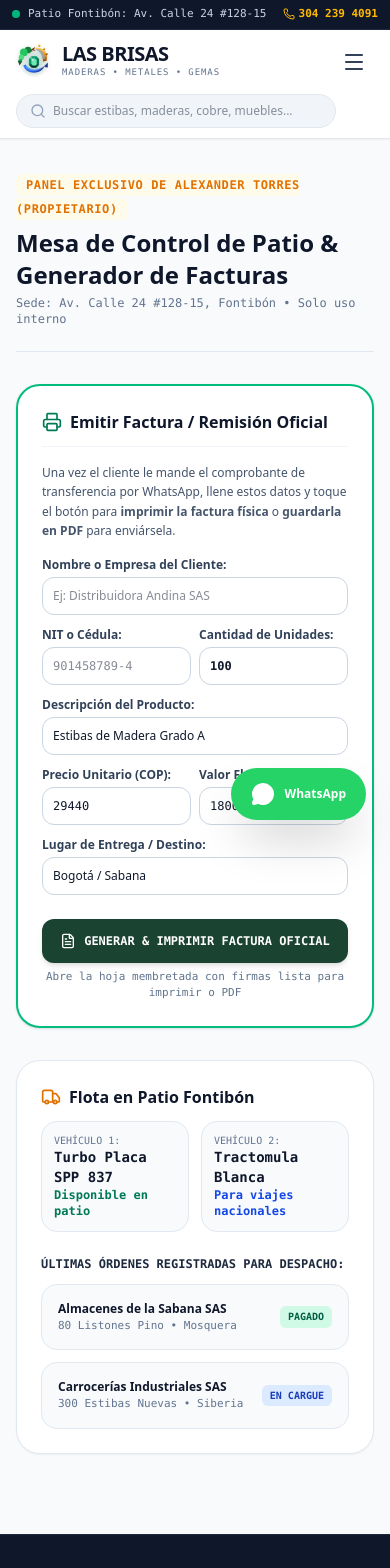
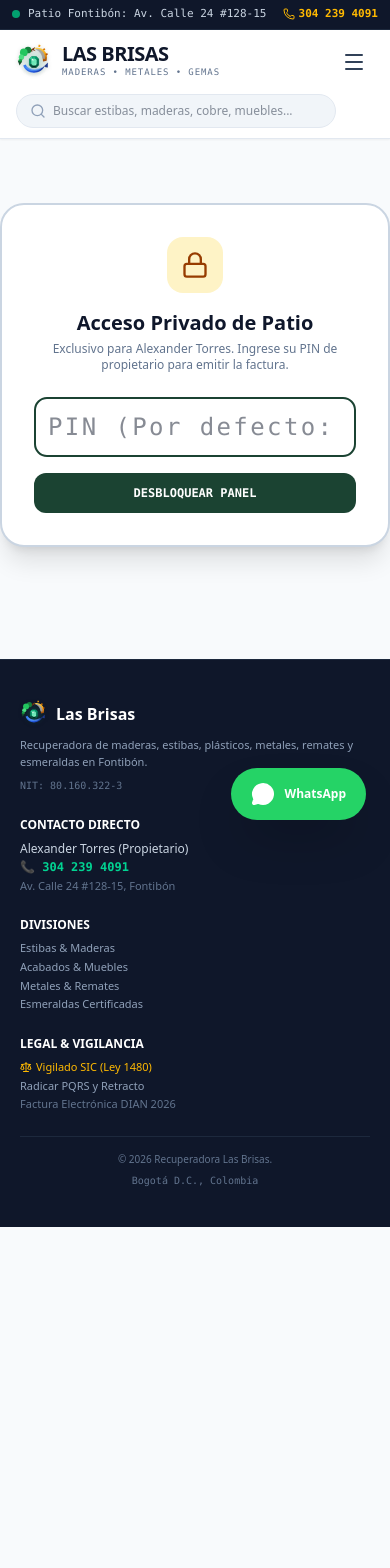
Before and after one commit to GabitooGeek/las_brisas, a Next.js app: page /admin in a window 390 px wide. Shown: the top 1568 px of the page. After the commit the page ends 1227 px from the top, so only its background shows below. Built offline with nearby package versions, Linux system fonts and the light colour scheme.

Commit message:
feat: auto-llenado automatico de factura para alexander con bloqueo de PIN

```diff
--- a/src/app/admin/page.tsx
+++ b/src/app/admin/page.tsx
@@ -1,197 +1,258 @@
 "use client";
 
-import React, { useState } from "react";
+import React, { useState, useEffect, Suspense } from "react";
 import Link from "next/link";
+import { useSearchParams } from "next/navigation";
 import {
   Truck,
+  Printer,
   FileText,
+  Lock,
+  Unlock,
   CheckCircle2,
-  MapPin,
-  Printer,
-  Building2,
-  PlusCircle,
-  ExternalLink
+  Sparkles,
+  ArrowRight
 } from "lucide-react";
 
-export default function AdminPatioPage() {
-  // Mini formulario para que Alexander genere la factura cuando le llegue el comprobante
+export const dynamic = "force-dynamic";
+
+function AdminPatioContenido() {
+  const searchParams = useSearchParams();
+
+  // PIN de seguridad para que el cliente no pueda entrar (Por defecto: 1234)
+  const [pin, setPin] = useState("");
+  const [autenticado, setAutenticado] = useState(false);
+
+  // Estados del formulario
   const [clienteFactura, setClienteFactura] = useState("");
   const [nitFactura, setNitFactura] = useState("");
-  const [productoFactura, setProductoFactura] = useState("Estibas de Madera Grado A");
-  const [cantFactura, setCantFactura] = useState("100");
-  const [precioUnitFactura, setPrecioUnitFactura] = useState("29440");
-  const [fleteFactura, setFleteFactura] = useState("180000");
-  const [dirFactura, setDirFactura] = useState("Bogotá / Sabana");
+  const [telefonoFactura, setTelefonoFactura] = useState("");
+  const [productoFactura, setProductoFactura] = useState("");
+  const [cantFactura, setCantFactura] = useState("");
+  const [precioUnitFactura, setPrecioUnitFactura] = useState("");
+  const [fleteFactura, setFleteFactura] = useState("");
+  const [dirFactura, setDirFactura] = useState("");
 
-  const urlFacturaGenerada = `/factura?cliente=${encodeURIComponent(clienteFactura || "CLIENTE GENERAL")}&nit=${encodeURIComponent(nitFactura || "Sin NIT")}&item=${encodeURIComponent(productoFactura)}&cant=${cantFactura}&unit=${precioUnitFactura}&flete=${fleteFactura}&dir=${encodeURIComponent(dirFactura)}`;
+  // AUTO-LLENADO AUTOMÁTICO DESDE EL LINK DE WHATSAPP
+  useEffect(() => {
+    const c = searchParams.get("cliente");
+    const n = searchParams.get("nit");
+    const tel = searchParams.get("tel");
+    const item = searchParams.get("item");
+    const cant = searchParams.get("cant");
+    const unit = searchParams.get("unit");
+    const flete = searchParams.get("flete");
+    const dir = searchParams.get("dir");
 
+    if (c) setClienteFactura(c);
+    if (n) setNitFactura(n);
+    if (tel) setTelefonoFactura(tel);
+    if (item) setProductoFactura(item);
+    if (cant) setCantFactura(cant);
+    if (unit) setPrecioUnitFactura(unit);
+    if (flete) setFleteFactura(flete);
+    if (dir) setDirFactura(dir);
+
+    // Si ya inició sesión antes en este teléfono, lo recuerda
+    if (localStorage.getItem("admin_las_brisas") === "true") {
+      setAutenticado(true);
+    }
+  }, [searchParams]);
+
+  const verificarPin = (e: React.FormEvent) => {
+    e.preventDefault();
+    if (pin === "1234") {
+      setAutenticado(true);
+      localStorage.setItem("admin_las_brisas", "true");
+    } else {
+      alert("PIN incorrecto. Solo personal autorizado de Las Brisas.");
+    }
+  };
+
+  const urlFacturaGenerada = `/factura?cliente=${encodeURIComponent(clienteFactura || "CLIENTE GENERAL")}&nit=${encodeURIComponent(nitFactura || "Sin NIT")}&tel=${encodeURIComponent(telefonoFactura || "")}&item=${encodeURIComponent(productoFactura || "Mercancía")}&cant=${cantFactura || 1}&unit=${precioUnitFactura || 0}&flete=${fleteFactura || 0}&dir=${encodeURIComponent(dirFactura || "Patio Fontibón")}`;
+
+  // SI NO ESTÁ AUTENTICADO: PIDE EL PIN
+  if (!autenticado) {
+    return (
+      <div className="max-w-md mx-auto my-16 p-8 bg-white border-2 border-slate-300 rounded-3xl shadow-xl text-center font-sans">
+        <div className="w-14 h-14 bg-amber-100 text-amber-800 rounded-2xl flex items-center justify-center mx-auto mb-4">
+          <Lock className="w-7 h-7" />
+        </div>
+        <h2 className="text-xl font-black text-slate-900">Acceso Privado de Patio</h2>
+        <p className="text-xs text-slate-500 mt-1 mb-6">
+          Exclusivo para Alexander Torres. Ingrese su PIN de propietario para emitir la factura.
+        </p>
+
+        <form onSubmit={verificarPin} className="space-y-4">
+          <input
+            type="password"
+            maxLength={4}
+            placeholder="PIN (Por defecto: 1234)"
+            value={pin}
+            onChange={(e) => setPin(e.target.value)}
+            className="w-full text-center text-2xl font-mono tracking-widest p-3 border-2 border-slate-300 rounded-xl focus:outline-[#1B4332]"
+            autoFocus
+          />
+          <button
+            type="submit"
+            className="w-full bg-[#1B4332] hover:bg-[#143326] text-white font-bold py-3 rounded-xl text-xs uppercase font-mono transition"
+          >
+            Desbloquear Panel
+          </button>
+        </form>
+      </div>
+    );
+  }
+
+  // SI ESTÁ AUTENTICADO: MUESTRA EL FORMULARIO AUTO-LLENADO
   return (
     <div className="max-w-7xl mx-auto px-4 sm:px-6 py-8 font-sans">
 
-      {/* Cabecera */}
-      <div className="flex flex-col sm:flex-row justify-between items-start sm:items-center pb-6 border-b border-slate-200 mb-8 gap-4">
+      <div className="flex justify-between items-center pb-6 border-b border-slate-200 mb-8">
         <div>
-          <span className="text-xs font-mono font-bold uppercase tracking-wider text-amber-600 bg-amber-50 px-2.5 py-1 rounded-md">
-            Panel Exclusivo de Alexander Torres (Propietario)
+          <span className="text-xs font-mono font-bold uppercase tracking-wider text-emerald-800 bg-emerald-100 px-3 py-1 rounded-full flex items-center gap-1 w-fit">
+            <Unlock className="w-3.5 h-3.5" /> Alexander Torres • Propietario
           </span>
           <h1 className="text-2xl sm:text-3xl font-extrabold text-slate-900 mt-2">
-            Mesa de Control de Patio & Generador de Facturas
+            Mesa de Facturación & Despachos de Patio
           </h1>
-          <p className="text-xs text-slate-500 font-mono mt-1">
-            Sede: Av. Calle 24 #128-15, Fontibón • Solo uso interno
-          </p>
         </div>
+
+        <button
+          onClick={() => {
+            localStorage.removeItem("admin_las_brisas");
+            setAutenticado(false);
+          }}
+          className="text-xs font-mono text-slate-400 hover:text-red-600 border border-slate-200 px-3 py-1.5 rounded-xl"
+        >
+          Cerrar Sesión
+        </button>
       </div>
 
       <div className="grid grid-cols-1 lg:grid-cols-12 gap-8">
 
-        {/* HERRAMIENTA 1: GENERADOR OFICIAL DE FACTURA POST-PAGO (5 Columnas) */}
-        <div className="lg:col-span-5 bg-white p-6 rounded-3xl border-2 border-emerald-500 shadow-sm space-y-4">
-          <div className="flex items-center space-x-2 text-[#1B4332] pb-3 border-b border-slate-100">
-            <Printer className="w-5 h-5 text-emerald-700" />
-            <h2 className="font-bold text-base text-slate-900">
-              Emitir Factura / Remisión Oficial
+        {/* FORMULARIO AUTO-LLENADO */}
+        <div className="lg:col-span-6 bg-white p-6 sm:p-8 rounded-3xl border-2 border-emerald-500 shadow-md space-y-4">
+          <div className="flex justify-between items-center pb-3 border-b border-slate-100">
+            <h2 className="font-bold text-base text-slate-900 flex items-center gap-2">
+              <Printer className="w-5 h-5 text-emerald-700" /> Factura / Remisión de Venta
             </h2>
+            {clienteFactura && (
+              <span className="text-[11px] font-mono font-bold text-emerald-700 bg-emerald-50 px-2 py-0.5 rounded-md flex items-center gap-1">
+                <Sparkles className="w-3 h-3" /> Datos del Pedido Auto-Llenados
+              </span>
+            )}
           </div>
-
-          <p className="text-xs text-slate-600 leading-relaxed">
-            Una vez el cliente le mande el comprobante de transferencia por WhatsApp, llene estos datos y toque el botón para <strong>imprimir la factura física</strong> o <strong>guardarla en PDF</strong> para enviársela.
-          </p>
 
           <div className="space-y-3 text-xs">
             <div>
-              <label className="font-semibold text-slate-700 block mb-1">Nombre o Empresa del Cliente:</label>
+              <label className="font-semibold text-slate-700 block mb-1">Cliente / Razón Social:</label>
               <input
                 type="text"
-                placeholder="Ej: Distribuidora Andina SAS"
                 value={clienteFactura}
                 onChange={(e) => setClienteFactura(e.target.value)}
-                className="w-full border border-slate-300 rounded-xl p-2.5 font-medium focus:outline-[#1B4332]"
+                className="w-full border border-slate-300 rounded-xl p-2.5 font-bold text-slate-900 bg-slate-50 focus:bg-white"
               />
             </div>
 
             <div className="grid grid-cols-2 gap-2">
               <div>
-                <label className="font-semibold text-slate-700 block mb-1">NIT o Cédula:</label>
+                <label className="font-semibold text-slate-700 block mb-1">NIT / Cédula:</label>
                 <input
                   type="text"
-                  placeholder="901458789-4"
                   value={nitFactura}
                   onChange={(e) => setNitFactura(e.target.value)}
-                  className="w-full border border-slate-300 rounded-xl p-2.5 font-mono focus:outline-[#1B4332]"
+                  className="w-full border border-slate-300 rounded-xl p-2.5 font-mono font-bold text-slate-900 bg-slate-50 focus:bg-white"
                 />
               </div>
               <div>
-                <label className="font-semibold text-slate-700 block mb-1">Cantidad de Unidades:</label>
+                <label className="font-semibold text-slate-700 block mb-1">Teléfono:</label>
                 <input
-                  type="number"
-                  value={cantFactura}
-                  onChange={(e) => setCantFactura(e.target.value)}
-                  className="w-full border border-slate-300 rounded-xl p-2.5 font-mono font-bold focus:outline-[#1B4332]"
+                  type="text"
+                  value={telefonoFactura}
+                  onChange={(e) => setTelefonoFactura(e.target.value)}
+                  className="w-full border border-slate-300 rounded-xl p-2.5 font-mono text-slate-800 bg-slate-50 focus:bg-white"
                 />
               </div>
             </div>
 
             <div>
-              <label className="font-semibold text-slate-700 block mb-1">Descripción del Producto:</label>
+              <label className="font-semibold text-slate-700 block mb-1">Mercancía a Despachar:</label>
               <input
                 type="text"
                 value={productoFactura}
                 onChange={(e) => setProductoFactura(e.target.value)}
-                className="w-full border border-slate-300 rounded-xl p-2.5 font-medium focus:outline-[#1B4332]"
+                className="w-full border border-slate-300 rounded-xl p-2.5 font-semibold text-slate-900 bg-slate-50 focus:bg-white"
               />
             </div>
 
-            <div className="grid grid-cols-2 gap-2">
+            <div className="grid grid-cols-3 gap-2">
               <div>
-                <label className="font-semibold text-slate-700 block mb-1">Precio Unitario (COP):</label>
+                <label className="font-semibold text-slate-700 block mb-1">Cantidad:</label>
+                <input
+                  type="number"
+                  value={cantFactura}
+                  onChange={(e) => setCantFactura(e.target.value)}
+                  className="w-full border border-slate-300 rounded-xl p-2.5 font-mono font-black text-slate-900 bg-slate-50"
+                />
+              </div>
+              <div>
+                <label className="font-semibold text-slate-700 block mb-1">Precio Unit:</label>
                 <input
                   type="number"
                   value={precioUnitFactura}
                   onChange={(e) => setPrecioUnitFactura(e.target.value)}
-                  className="w-full border border-slate-300 rounded-xl p-2.5 font-mono focus:outline-[#1B4332]"
+                  className="w-full border border-slate-300 rounded-xl p-2.5 font-mono text-slate-800 bg-slate-50"
                 />
               </div>
               <div>
-                <label className="font-semibold text-slate-700 block mb-1">Valor Flete (COP):</label>
+                <label className="font-semibold text-slate-700 block mb-1">Flete:</label>
                 <input
                   type="number"
                   value={fleteFactura}
                   onChange={(e) => setFleteFactura(e.target.value)}
-                  className="w-full border border-slate-300 rounded-xl p-2.5 font-mono focus:outline-[#1B4332]"
+                  className="w-full border border-slate-300 rounded-xl p-2.5 font-mono text-slate-800 bg-slate-50"
                 />
               </div>
             </div>
 
             <div>
-              <label className="font-semibold text-slate-700 block mb-1">Lugar de Entrega / Destino:</label>
+              <label className="font-semibold text-slate-700 block mb-1">Lugar de Entrega:</label>
               <input
                 type="text"
                 value={dirFactura}
                 onChange={(e) => setDirFactura(e.target.value)}
-                className="w-full border border-slate-300 rounded-xl p-2.5 focus:outline-[#1B4332]"
+                className="w-full border border-slate-300 rounded-xl p-2.5 text-slate-800 bg-slate-50"
               />
             </div>
           </div>
 
-          <div className="pt-2">
+          {/* BOTÓN DE IMPRESIÓN OFICIAL */}
+          <div className="pt-3">
             <Link
               href={urlFacturaGenerada}
               target="_blank"
-              className="w-full bg-[#1B4332] hover:bg-[#143326] text-white font-bold py-3.5 px-4 rounded-xl text-xs uppercase font-mono flex items-center justify-center gap-2 transition shadow-md"
+              className="w-full bg-[#1B4332] hover:bg-[#143326] text-white font-bold py-4 px-4 rounded-2xl text-xs uppercase font-mono flex items-center justify-center gap-2 transition shadow-lg"
             >
-              <FileText className="w-4 h-4" /> Generar & Imprimir Factura Oficial
+              <Printer className="w-5 h-5" /> Imprimir Factura Física / Guardar en PDF
             </Link>
-            <span className="text-[11px] text-slate-500 text-center block mt-1.5 font-mono">
-              Abre la hoja membretada con firmas lista para imprimir o PDF
+            <span className="text-[11px] text-slate-500 text-center block mt-2 font-mono">
+              Genera la factura oficial membretada para el conductor o enviarla por WhatsApp
             </span>
           </div>
         </div>
 
-        {/* HERRAMIENTA 2: CONTROL DE DESPACHOS Y CAMIONES (7 Columnas) */}
-        <div className="lg:col-span-7 space-y-4">
+        {/* COLUMNA DERECHA: ESTADO DE PATIO */}
+        <div className="lg:col-span-6 space-y-4">
           <div className="bg-white p-6 rounded-3xl border border-slate-200 shadow-xs">
-            <h2 className="font-bold text-slate-900 text-base mb-3 flex items-center gap-2">
-              <Truck className="w-5 h-5 text-amber-600" /> Flota en Patio Fontibón
-            </h2>
-
-            <div className="grid grid-cols-2 gap-3 text-xs font-mono mb-4">
-              <div className="bg-slate-50 p-3 rounded-2xl border border-slate-200">
-                <span className="text-slate-500 block text-[10px]">VEHÍCULO 1:</span>
-                <strong className="text-slate-900 block text-sm">Turbo Placa SPP 837</strong>
-                <span className="text-emerald-700 font-bold">Disponible en patio</span>
-              </div>
-              <div className="bg-slate-50 p-3 rounded-2xl border border-slate-200">
-                <span className="text-slate-500 block text-[10px]">VEHÍCULO 2:</span>
-                <strong className="text-slate-900 block text-sm">Tractomula Blanca</strong>
-                <span className="text-blue-700 font-bold">Para viajes nacionales</span>
-              </div>
-            </div>
-
-            <h3 className="font-bold text-slate-800 text-xs uppercase font-mono mt-6 mb-3">
-              Últimas Órdenes Registradas para Despacho:
+            <h3 className="font-bold text-slate-900 text-sm mb-3 flex items-center gap-2">
+              <Truck className="w-4 h-4 text-amber-600" /> Instrucciones de Patio
             </h3>
-
-            <div className="space-y-3 text-xs">
-              <div className="p-4 rounded-2xl bg-slate-50 border border-slate-200 flex justify-between items-center">
-                <div>
-                  <strong className="text-slate-900 block font-sans">Almacenes de la Sabana SAS</strong>
-                  <span className="text-slate-500 font-mono text-[11px]">80 Listones Pino • Mosquera</span>
-                </div>
-                <span className="bg-emerald-100 text-emerald-800 font-mono font-bold text-[10px] px-2 py-1 rounded-md">
-                  PAGADO
-                </span>
-              </div>
-
-              <div className="p-4 rounded-2xl bg-slate-50 border border-slate-200 flex justify-between items-center">
-                <div>
-                  <strong className="text-slate-900 block font-sans">Carrocerías Industriales SAS</strong>
-                  <span className="text-slate-500 font-mono text-[11px]">300 Estibas Nuevas • Siberia</span>
-                </div>
-                <span className="bg-blue-100 text-blue-800 font-mono font-bold text-[10px] px-2 py-1 rounded-md">
-                  EN CARGUE
-                </span>
-              </div>
+            <div className="space-y-2.5 text-xs text-slate-600 leading-relaxed font-sans">
+              <p>1. Verifique en su aplicación de Bancolombia que la transferencia coincida con el total.</p>
+              <p>2. Toque el botón verde <strong>"Imprimir Factura Física"</strong>.</p>
+              <p>3. Entregue una copia firmada al chofer del camión para la entrega en bodega.</p>
+              <p>4. Si el cliente la necesita digital, guárdela en PDF y envíesela por el chat.</p>
             </div>
           </div>
         </div>
@@ -201,3 +262,11 @@
     </div>
   );
 }
+
+export default function AdminPage() {
+  return (
+    <Suspense fallback={<div className="p-10 text-center font-mono">Cargando panel de administración...</div>}>
+      <AdminPatioContenido />
+    </Suspense>
+  );
+}
--- a/src/app/checkout/page.tsx
+++ b/src/app/checkout/page.tsx
@@ -60,9 +60,12 @@
     };
   }, [cantidad, producto, modalidadEntrega]);
 
-  // Mensaje limpio: Solo solicitud de pedido y cuenta bancaria
+  // Mensaje de WhatsApp con enlace de auto-llenado exclusivo para Alexander
   const enviarPedidoWhatsApp = (e: React.FormEvent) => {
     e.preventDefault();
+
+    // Enlace que auto-llena el panel de Alexander
+    const linkAdminAutoFill = `https://las-brisas.vercel.app/admin?cliente=${encodeURIComponent(nombreCliente || "Cliente Web")}&nit=${encodeURIComponent(documento || "Sin NIT")}&tel=${encodeURIComponent(telefono || "")}&item=${encodeURIComponent(producto.nombre)}&cant=${cantidad}&unit=${liquidacion.unitario}&flete=${liquidacion.flete}&dir=${encodeURIComponent(direccion ? `${municipio} - ${direccion}` : municipio)}`;
 
     const mensaje = `🚚 *NUEVA SOLICITUD DE PEDIDO - LAS BRISAS*
 ----------------------------------------
@@ -85,7 +88,10 @@
 • Flete de Transporte: $${liquidacion.flete.toLocaleString("es-CO")} COP
 👉 *TOTAL A TRANSFERIR: $${liquidacion.total.toLocaleString("es-CO")} COP*
 ----------------------------------------
-Hola Alexander, acabo de armar este pedido en la página web. Por favor confírmame disponibilidad y envíame los datos de la cuenta bancaria para hacer la transferencia.`;
+🔐 *ADMINISTRACIÓN (SOLO ALEXANDER - FACTURAR EN 1 CLIC):*
+${linkAdminAutoFill}
+----------------------------------------
+Hola Alexander, acabo de armar este pedido en la página. Por favor envíame los datos de la cuenta bancaria para hacer la transferencia.`;
 
     const url = `https://wa.me/573042394091?text=${encodeURIComponent(mensaje)}`;
     window.open(url, "_blank");
```
